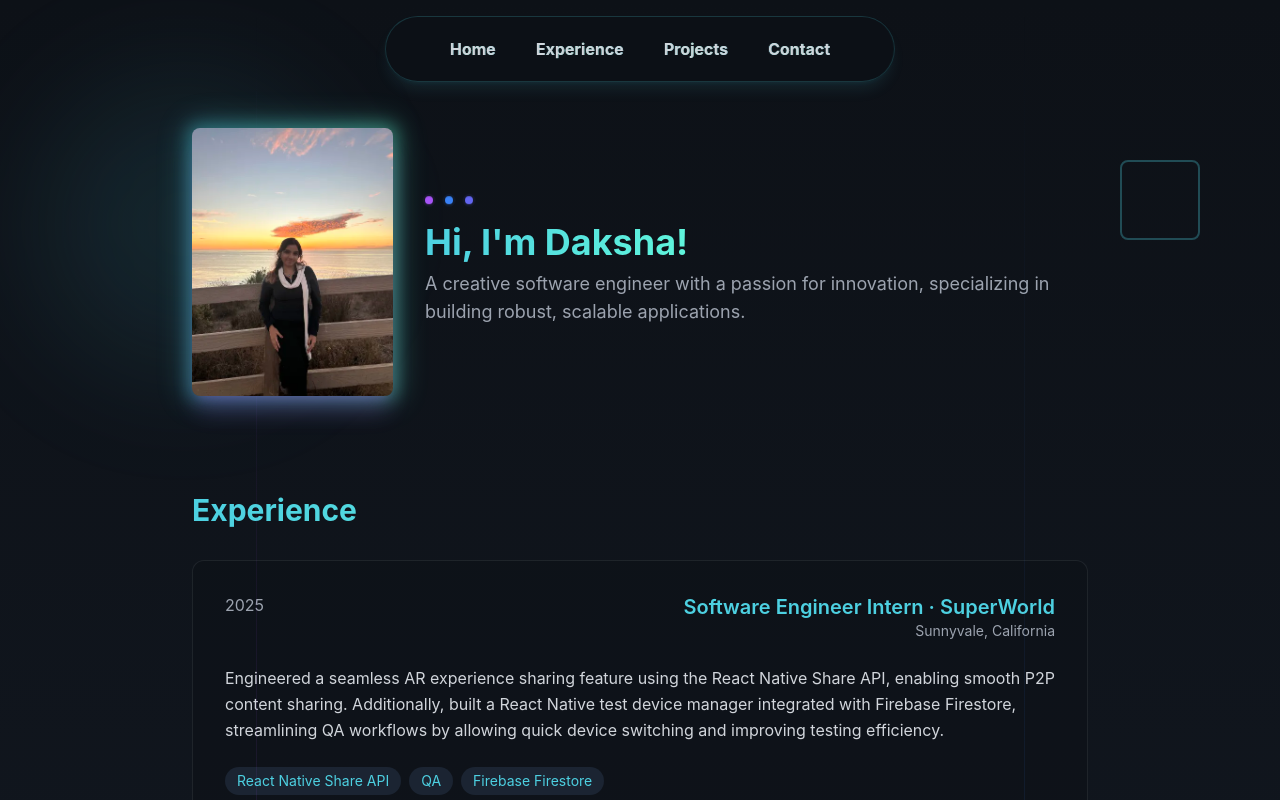
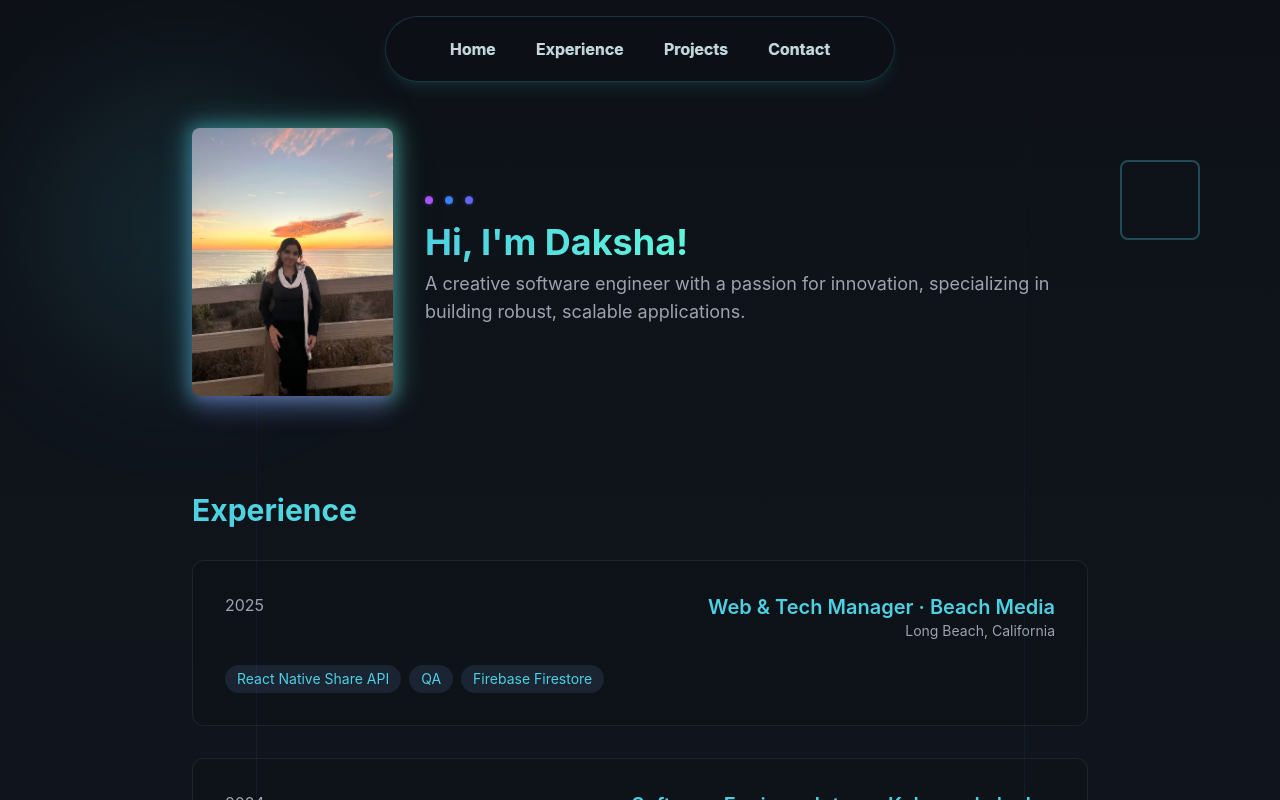
Before and after one commit to Dakshaarvind/my-portfolio, a React (Create React App) app: page / in a window 1280 px wide. Shown: the top 800 px of the page. Built offline with nearby package versions, Linux system fonts and the light colour scheme.

Commit message:
update latest

```diff
--- a/src/App.js
+++ b/src/App.js
@@ -125,15 +125,12 @@ const PortfolioWebsite = () => {
                   <span className="text-gray-400">2025</span>
                   <div className="text-right">
                     <h3 className="text-[#4DD0E1] text-xl font-semibold group-hover:text-[#64FFDA] transition-colors duration-300">
-                      Software Engineer Intern · SuperWorld
+                      Web & Tech Manager · Beach Media
                     </h3>
-                    <p className="text-gray-400 text-sm">Sunnyvale, California</p>
+                    <p className="text-gray-400 text-sm">Long Beach, California</p>
                   </div>
                 </div>
 
-                <p className="text-gray-300 mb-6 leading-relaxed">
-                Engineered a seamless AR experience sharing feature using the React Native Share API, enabling smooth P2P content sharing. Additionally, built a React Native test device manager integrated with Firebase Firestore, streamlining QA workflows by allowing quick device switching and improving testing efficiency.
-                </p>
 
                 <div className="flex flex-wrap gap-2">
                   {['React Native Share API', 'QA', 'Firebase Firestore'].map((tech) => (
```
